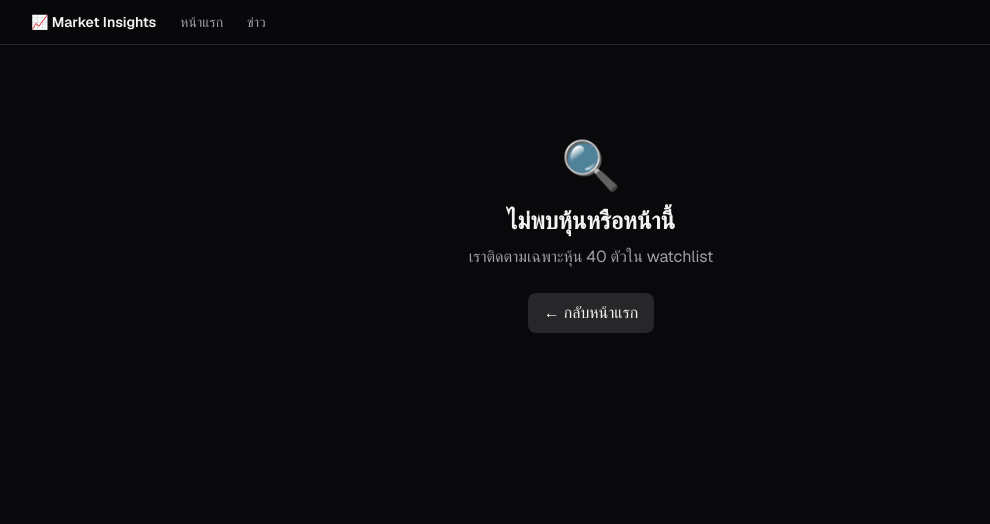
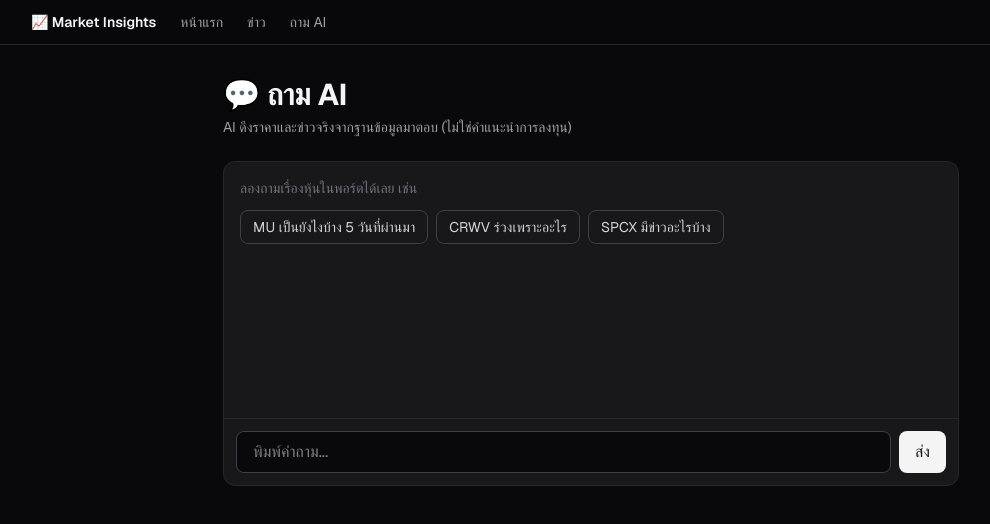
Before and after one commit to Zento999/market-insights-agent, a Next.js app in the folder web/: page /ask in a window 1280 px wide. Before the commit this address had no page. Shown: the top 524 px of the page, without its empty margins (49-1039 px from the left). Built offline with nearby package versions, Linux system fonts and the light colour scheme.

Commit message:
Add ask-AI chat page via n8n webhook

```diff
--- /dev/null
+++ b/web/app/api/ask/route.ts
@@ -0,0 +1,25 @@
+// API: รับคำถามจากหน้าเว็บ แล้วส่งต่อให้ AI Agent ใน n8n
+export async function POST(request: Request) {
+  const { question, sessionId } = await request.json();
+
+  // ตรวจคำถามก่อน (กันข้อมูลแปลกๆ และกันคำถามยาวเกินไป)
+  if (typeof question !== "string" || question.trim() === "" || question.length > 500) {
+    return Response.json({ error: "กรุณาพิมพ์คำถาม (ไม่เกิน 500 ตัวอักษร)" }, { status: 400 });
+  }
+
+  const res = await fetch(process.env.N8N_ASK_URL!, {
+    method: "POST",
+    headers: {
+      "Content-Type": "application/json",
+      "X-Web-Secret": process.env.N8N_WEBHOOK_SECRET!,
+    },
+    body: JSON.stringify({ question: question.trim(), sessionId }),
+  });
+
+  if (!res.ok) {
+    return Response.json({ error: "AI ไม่ตอบ ลองใหม่อีกครั้ง" }, { status: 502 });
+  }
+
+  const data = await res.json();
+  return Response.json({ answer: data.output });
+}
--- /dev/null
+++ b/web/app/ask/page.tsx
@@ -0,0 +1,13 @@
+import AskBox from "@/components/AskBox";
+
+export default function AskPage() {
+  return (
+    <main className="mx-auto w-full max-w-3xl px-4 py-8">
+      <h1 className="text-3xl font-bold">💬 ถาม AI</h1>
+      <p className="mt-1 mb-6 text-sm text-zinc-400">
+        AI ดึงราคาและข่าวจริงจากฐานข้อมูลมาตอบ (ไม่ใช่คำแนะนำการลงทุน)
+      </p>
+      <AskBox />
+    </main>
+  );
+}
--- a/web/app/layout.tsx
+++ b/web/app/layout.tsx
@@ -30,6 +30,7 @@ export default function RootLayout({ children }: LayoutProps<"/">) {
             <Link href="/" className="font-semibold">📈 Market Insights</Link>
             <Link href="/" className="text-zinc-400 hover:text-zinc-100">หน้าแรก</Link>
             <Link href="/news" className="text-zinc-400 hover:text-zinc-100">ข่าว</Link>
+            <Link href="/ask" className="text-zinc-400 hover:text-zinc-100">ถาม AI</Link>
           </div>
         </nav>
         {children}
--- /dev/null
+++ b/web/components/AskBox.tsx
@@ -0,0 +1,92 @@
+"use client";
+
+import { useState } from "react";
+
+type Message = { role: "user" | "ai"; text: string };
+
+// แปลง **ข้อความ** เป็นตัวหนา
+function renderBold(line: string) {
+  return line.split(/\*\*(.+?)\*\*/g).map((part, i) =>
+    i % 2 === 1 ? <strong key={i} className="text-zinc-100">{part}</strong> : part
+  );
+}
+
+const EXAMPLES = ["MU เป็นยังไงบ้าง 5 วันที่ผ่านมา", "CRWV ร่วงเพราะอะไร", "SPCX มีข่าวอะไรบ้าง"];
+
+export default function AskBox() {
+  const [messages, setMessages] = useState<Message[]>([]);
+  const [input, setInput] = useState("");
+  const [loading, setLoading] = useState(false);
+  const [sessionId] = useState(() => crypto.randomUUID());
+
+  async function ask(question: string) {
+    if (!question.trim() || loading) return;
+
+    setMessages((prev) => [...prev, { role: "user", text: question }]);
+    setInput("");
+    setLoading(true);
+
+    try {
+      const res = await fetch("/api/ask", {
+        method: "POST",
+        headers: { "Content-Type": "application/json" },
+        body: JSON.stringify({ question, sessionId }),
+      });
+      const data = await res.json();
+      setMessages((prev) => [...prev, { role: "ai", text: data.answer ?? data.error }]);
+    } catch {
+      setMessages((prev) => [...prev, { role: "ai", text: "เชื่อมต่อไม่ได้ ลองใหม่อีกครั้ง" }]);
+    } finally {
+      setLoading(false);
+    }
+  }
+
+  return (
+    <div className="rounded-xl border border-zinc-800 bg-zinc-900">
+      <div className="max-h-[60vh] min-h-64 space-y-4 overflow-y-auto p-4">
+        {messages.length === 0 && (
+          <div className="text-sm text-zinc-500">
+            <p className="mb-3">ลองถามเรื่องหุ้นในพอร์ตได้เลย เช่น</p>
+            <div className="flex flex-wrap gap-2">
+              {EXAMPLES.map((ex) => (
+                <button key={ex} onClick={() => ask(ex)} className="rounded-lg border border-zinc-700 px-3 py-1.5 text-zinc-300 hover:bg-zinc-800">
+                  {ex}
+                </button>
+              ))}
+            </div>
+          </div>
+        )}
+
+        {messages.map((m, i) => (
+          <div key={i} className={m.role === "user" ? "flex justify-end" : "flex justify-start"}>
+            <div className={`max-w-[85%] rounded-2xl px-4 py-2 text-sm leading-relaxed ${
+              m.role === "user" ? "bg-sky-900 text-sky-50" : "bg-zinc-800 text-zinc-200"
+            }`}>
+              {m.text.split("\n").map((line, j) => (
+                <p key={j} className="min-h-[1em]">{renderBold(line)}</p>
+              ))}
+            </div>
+          </div>
+        ))}
+
+        {loading && <p className="text-sm text-zinc-500">🤖 กำลังคิด...</p>}
+      </div>
+
+      <form
+        onSubmit={(e) => { e.preventDefault(); ask(input); }}
+        className="flex gap-2 border-t border-zinc-800 p-3"
+      >
+        <input
+          value={input}
+          onChange={(e) => setInput(e.target.value)}
+          placeholder="พิมพ์คำถาม..."
+          maxLength={500}
+          className="flex-1 rounded-lg border border-zinc-700 bg-zinc-950 px-4 py-2 outline-none focus:border-zinc-400"
+        />
+        <button type="submit" disabled={loading} className="rounded-lg bg-zinc-100 px-4 py-2 font-medium text-zinc-900 hover:bg-white disabled:opacity-50">
+          ส่ง
+        </button>
+      </form>
+    </div>
+  );
+}
```
